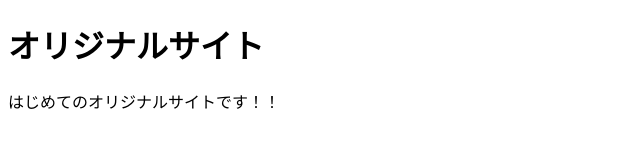
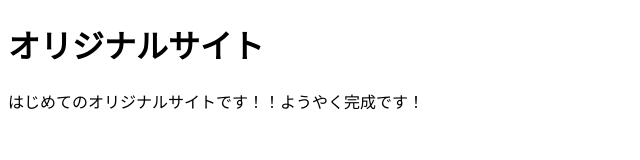
Before and after one commit to tk923/mysite, a plain HTML site: page index.html in a window 1280 px wide. Shown: the whole page, without its empty margins (0-640 px from the left). Drawn offline with Linux system fonts and the light colour scheme.

Commit message:
Add files via upload

```diff
--- a/index.html
+++ b/index.html
@@ -8,7 +8,7 @@
 </head>
 <body>
   <h1>オリジナルサイト</h1>
-  <p>はじめてのオリジナルサイトです！！</p>
+  <p>はじめてのオリジナルサイトです！！ようやく完成です！</p>
 
 </body>
 </html>
```
